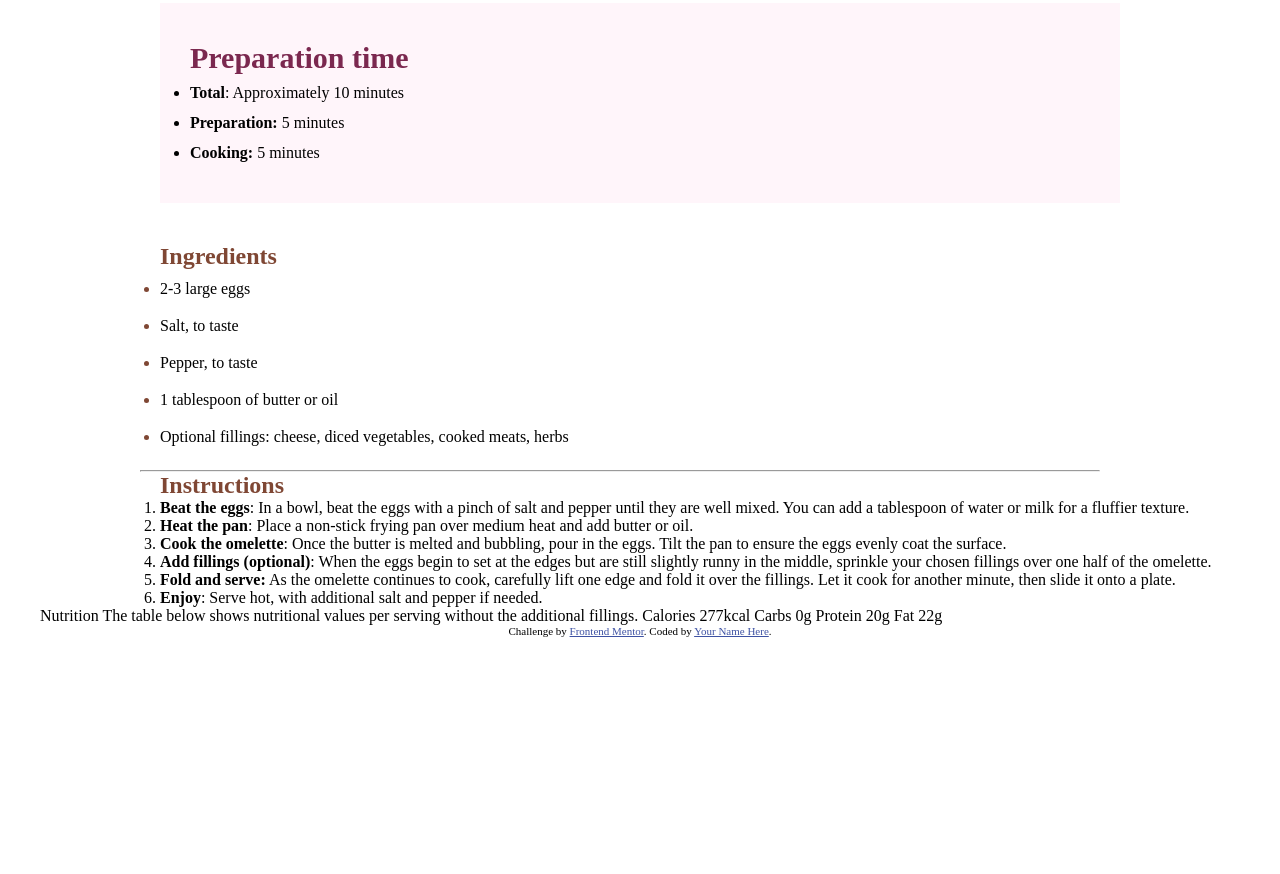
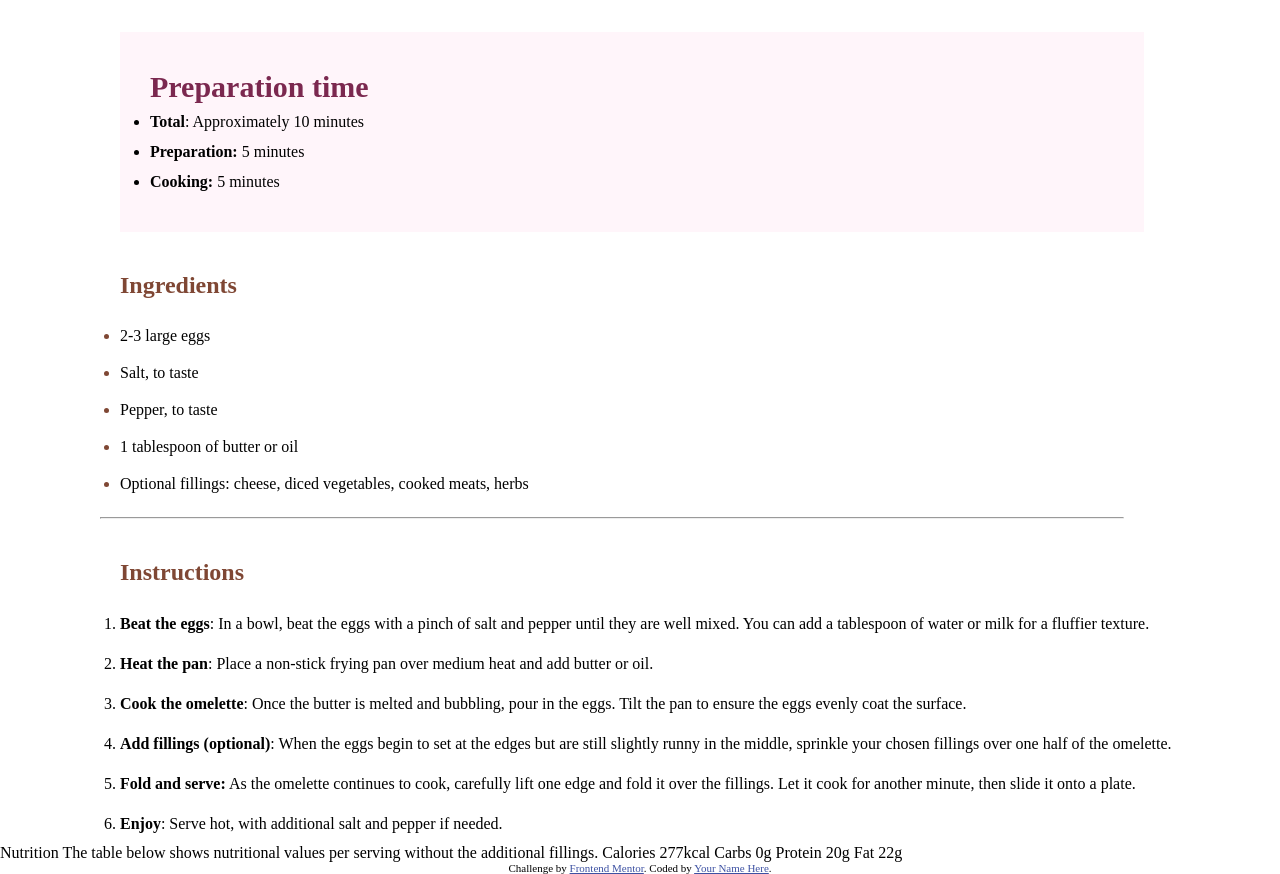
Before and after one commit to AlexEmanuelSoulis/Recipe-page, a plain HTML site: page index.html in a window 1280 px wide. Shown: the part 701-1575 px from the top of the page. Before the commit the page ends 1338 px from the top, so only its background shows below. Drawn offline with Linux system fonts and the light colour scheme; a web font is replaced by a local one.

Commit message:
Styling the Instructions

```diff
--- a/styles.css
+++ b/styles.css
@@ -26,19 +26,7 @@ body {
     margin-right: 20px;
     width: 80%;
 }
-#ingredients {
-    margin-top: 40px;
-    margin-bottom: 15px;
-    margin-left:120px ;
-    margin-right: 20px;
-}
-#ingredients > ul > li {
-    line-height: 37px;
-    font-size:16px;
-}
-#ingredients > ul li::marker {
-    color:hsl(15, 42%, 35%);
-}
+
 h1 {
     margin-left:130px;
     font-size: 40px;
@@ -79,16 +67,35 @@ h3 {
 #prep_time > li {
     font-size:16px;
 }
+#ingredients {
+    margin-top: 40px;
+    margin-bottom: 15px;
+    margin-left:120px ;
+    margin-right: 20px;
+}
+#ingredients > ul > li {
+    line-height: 37px;
+    font-size:16px;
+}
+#ingredients > ul li::marker {
+    color:hsl(15, 42%, 35%)
+}
 
 #instruction {
+    margin-top: 40px;
     margin-left: 120px;
 }
-
-
+#instruction > ol {
+    font-size: 25px;
+}
+#instruction > ol > li {
+    line-height: 40px;
+    font-size: 16px;
+}
 hr {
     width: 80%;
     margin-left: 100px;
-}
+}P
 
 @media (min-width: 1024px) {
     body{
```
Also changed, not shown: index.html (+2 -0 lines).
